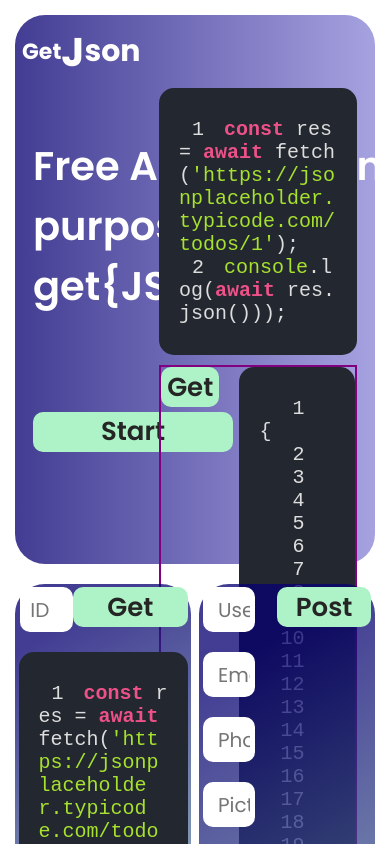
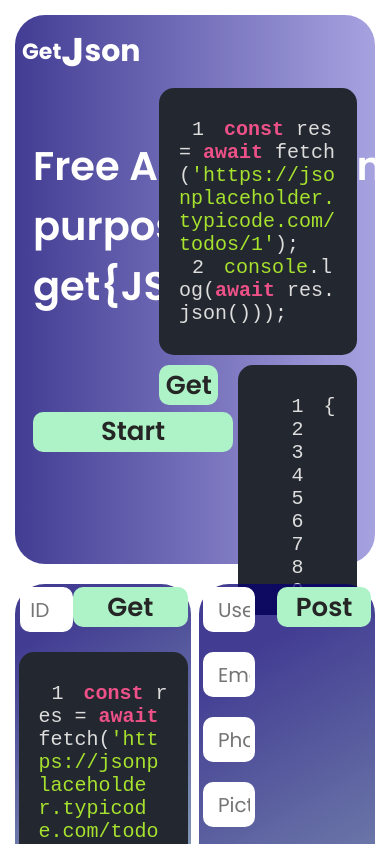
Before and after one commit to roman-ojha/getjson, a React (Create React App) app in the folder client/: page / in a window 390 px wide. Shown: the top 844 px of the page. Built offline with nearby package versions, Linux system fonts and the light colour scheme.

Commit message:
making header outputviewer responsive according to height

```diff
--- a/client/src/styles/index.css
+++ b/client/src/styles/index.css
@@ -120,10 +120,10 @@
   transform: scale(1.03);
 }
 .Header_OutputViewer_and_Get_Button_Container {
-  border: 2px solid purple;
+  /* border: 2px solid purple; */
   display: flex;
   margin: 10px 0px 10px 0px;
-  /* max-height: ; */
+  max-height: 350px;
 }
 .Header_OutputViewer {
   width: calc(100% - 160px);
@@ -222,3 +222,35 @@
     font-size: 2rem;
   }
 }
+@media screen and (min-height: 950px) {
+  .Header_OutputViewer_and_Get_Button_Container {
+    max-height: 350px;
+  }
+}
+
+@media screen and (min-height: 850px) and (max-height: 950px) {
+  .Header_OutputViewer_and_Get_Button_Container {
+    max-height: 300px;
+  }
+}
+
+@media screen and (min-height: 750px) and (max-height: 850px) {
+  .Header_OutputViewer_and_Get_Button_Container {
+    max-height: 250px;
+  }
+}
+@media screen and (min-height: 650px) and (max-height: 750px) {
+  .Header_OutputViewer_and_Get_Button_Container {
+    max-height: 200px;
+  }
+}
+@media screen and (min-height: 550px) and (max-height: 650px) {
+  .Header_OutputViewer_and_Get_Button_Container {
+    max-height: 150px;
+  }
+}
+@media screen and (min-height: 0px) and (max-height: 550px) {
+  .Header_OutputViewer_and_Get_Button_Container {
+    max-height: 50px;
+  }
+}
```
Also changed, not shown: client/src/pages/Index.js (+13 -0 lines).
